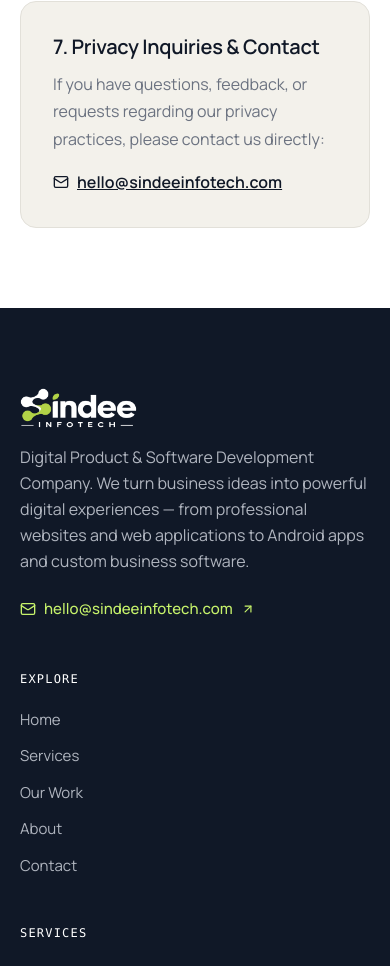
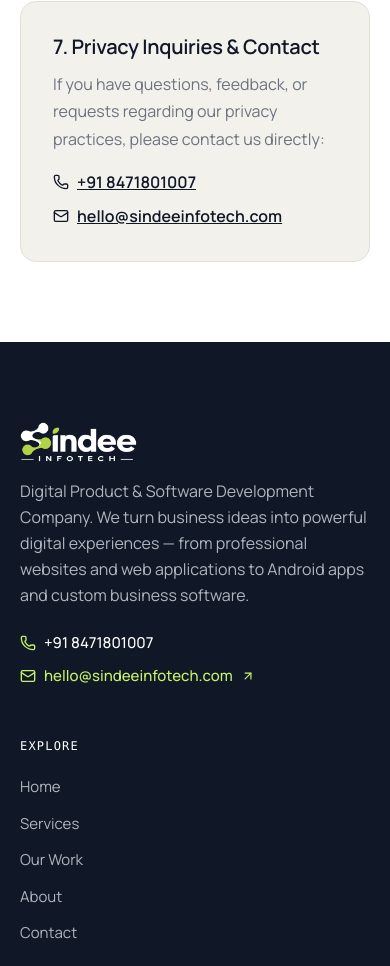
Before and after one commit to benigogoi/Sindee-InfoTech, a React (Vite) app: page /privacy in a window 390 px wide. Shown: the part 2849-3815 px from the top of the page. Built offline with nearby package versions, Linux system fonts and the light colour scheme.

Commit message:
added phone number

```diff
--- a/src/components/layout/Footer.tsx
+++ b/src/components/layout/Footer.tsx
@@ -1,6 +1,6 @@
 import { Link } from 'react-router-dom'
-import { ArrowUpRight, Mail, MapPin } from 'lucide-react'
-import { CONTACT_CONFIG, EMAIL_URL } from '@/lib/config'
+import { ArrowUpRight, Mail, MapPin, Phone } from 'lucide-react'
+import { CONTACT_CONFIG, EMAIL_URL, PHONE_URL } from '@/lib/config'
 
 const footerLinks = {
   navigation: [
@@ -44,7 +44,17 @@ export function Footer() {
             <p className="text-muted-light text-body max-w-sm leading-relaxed">
               Digital Product &amp; Software Development Company. We turn business ideas into powerful digital experiences — from professional websites and web applications to Android apps and custom business software.
             </p>
-            <div className="pt-2">
+            <div className="pt-2 space-y-2">
+              <div>
+                <a
+                  href={PHONE_URL}
+                  className="inline-flex items-center gap-2 text-white hover:text-lime transition-colors text-[0.9375rem] font-medium"
+                >
+                  <Phone className="w-4 h-4 text-lime" />
+                  <span>{CONTACT_CONFIG.phone}</span>
+                </a>
+              </div>
+              <div>
                 <a
                   href={EMAIL_URL}
                   className="inline-flex items-center gap-2 text-lime hover:text-lime-light transition-colors text-[0.9375rem] font-medium"
@@ -53,6 +63,7 @@ export function Footer() {
                   <span>{CONTACT_CONFIG.email}</span>
                   <ArrowUpRight className="w-3.5 h-3.5" />
                 </a>
+              </div>
             </div>
           </div>
 
--- a/src/lib/config.ts
+++ b/src/lib/config.ts
@@ -54,4 +54,5 @@ export const getWhatsAppUrl = (customMessage?: string): string => {
 }
 
 export const WHATSAPP_URL = getWhatsAppUrl()
+export const PHONE_URL = `tel:${CONTACT_CONFIG.phone.replace(/[^0-9+]/g, '')}`
 export const EMAIL_URL = `mailto:${CONTACT_CONFIG.email}`
--- a/src/pages/ContactPage.tsx
+++ b/src/pages/ContactPage.tsx
@@ -9,6 +9,7 @@ import {
   Loader2,
   ChevronDown,
   ExternalLink,
+  Phone,
 } from 'lucide-react'
 import { PageMeta } from '@/components/ui/PageMeta'
 import { Button } from '@/components/ui/Button'
@@ -17,7 +18,7 @@ import {
   fadeInVariants,
   staggerContainerVariants,
 } from '@/lib/animations'
-import { CONTACT_CONFIG, API_CONFIG, EMAIL_URL } from '@/lib/config'
+import { CONTACT_CONFIG, API_CONFIG, EMAIL_URL, PHONE_URL } from '@/lib/config'
 
 interface FormData {
   fullName: string
@@ -523,6 +524,27 @@ ${formData.description || 'N/A'}`,
 
             {/* Sidebar Column: Verified Contact Information */}
             <div className="lg:col-span-5 space-y-6">
+              {/* Direct Phone & WhatsApp Card */}
+              <div className="bg-white rounded-3xl border border-border p-8 shadow-sm space-y-4">
+                <div className="w-10 h-10 rounded-2xl bg-midnight text-lime flex items-center justify-center">
+                  <Phone className="w-5 h-5" />
+                </div>
+                <div>
+                  <span className="text-xs font-mono uppercase tracking-widest text-muted block">
+                    Phone &amp; WhatsApp
+                  </span>
+                  <a
+                    href={PHONE_URL}
+                    className="text-lg font-bold text-midnight hover:text-muted-dark transition-colors inline-block mt-1"
+                  >
+                    {CONTACT_CONFIG.phone}
+                  </a>
+                </div>
+                <p className="text-xs text-muted-dark leading-relaxed">
+                  Call or WhatsApp us directly for project scoping, quotes, and technical consultations.
+                </p>
+              </div>
+
               {/* Direct Email Card */}
               <div className="bg-white rounded-3xl border border-border p-8 shadow-sm space-y-4">
                 <div className="w-10 h-10 rounded-2xl bg-midnight text-lime flex items-center justify-center">
@@ -706,13 +728,20 @@ ${formData.description || 'N/A'}`,
           <p className="text-body-large text-muted-light mt-4">
             We are here to help your business build credibility, attract loyal customers, and grow.
           </p>
-          <div className="mt-8 flex justify-center gap-4">
+          <div className="mt-8 flex flex-wrap justify-center gap-4">
+            <a
+              href={PHONE_URL}
+              className="inline-flex items-center gap-2 px-6 py-3.5 rounded-full bg-white text-midnight text-sm font-semibold hover:bg-slate-100 transition-colors"
+            >
+              <Phone className="w-4 h-4 text-midnight" />
+              <span>Call / WhatsApp {CONTACT_CONFIG.phone}</span>
+            </a>
             <a
               href={EMAIL_URL}
               className="inline-flex items-center gap-2 px-6 py-3.5 rounded-full bg-lime text-midnight text-sm font-semibold hover:bg-lime-light transition-colors"
             >
               <Mail className="w-4 h-4" />
-              <span>Email hello@sindeeinfotech.com</span>
+              <span>Email {CONTACT_CONFIG.email}</span>
             </a>
           </div>
         </div>
--- a/src/pages/PrivacyPage.tsx
+++ b/src/pages/PrivacyPage.tsx
@@ -1,7 +1,7 @@
 import { motion } from 'framer-motion'
-import { ShieldCheck, Mail } from 'lucide-react'
+import { ShieldCheck, Mail, Phone } from 'lucide-react'
 import { PageMeta } from '@/components/ui/PageMeta'
-import { CONTACT_CONFIG, EMAIL_URL } from '@/lib/config'
+import { CONTACT_CONFIG, EMAIL_URL, PHONE_URL } from '@/lib/config'
 import { fadeUpVariants, staggerContainerVariants } from '@/lib/animations'
 
 export function PrivacyPage() {
@@ -110,7 +110,17 @@ export function PrivacyPage() {
               <p className="text-body text-muted-dark">
                 If you have questions, feedback, or requests regarding our privacy practices, please contact us directly:
               </p>
-              <div className="mt-4 flex items-center gap-2">
+              <div className="mt-4 space-y-2">
+                <div className="flex items-center gap-2">
+                  <Phone className="w-4 h-4 text-midnight" />
+                  <a
+                    href={PHONE_URL}
+                    className="font-semibold text-midnight hover:text-lime-dark underline"
+                  >
+                    {CONTACT_CONFIG.phone}
+                  </a>
+                </div>
+                <div className="flex items-center gap-2">
                   <Mail className="w-4 h-4 text-midnight" />
                   <a
                     href={EMAIL_URL}
@@ -122,6 +132,7 @@ export function PrivacyPage() {
               </div>
             </div>
           </div>
+        </div>
       </section>
     </PageMeta>
   )
```
Lines whose indentation alone changed are shown as unchanged.
